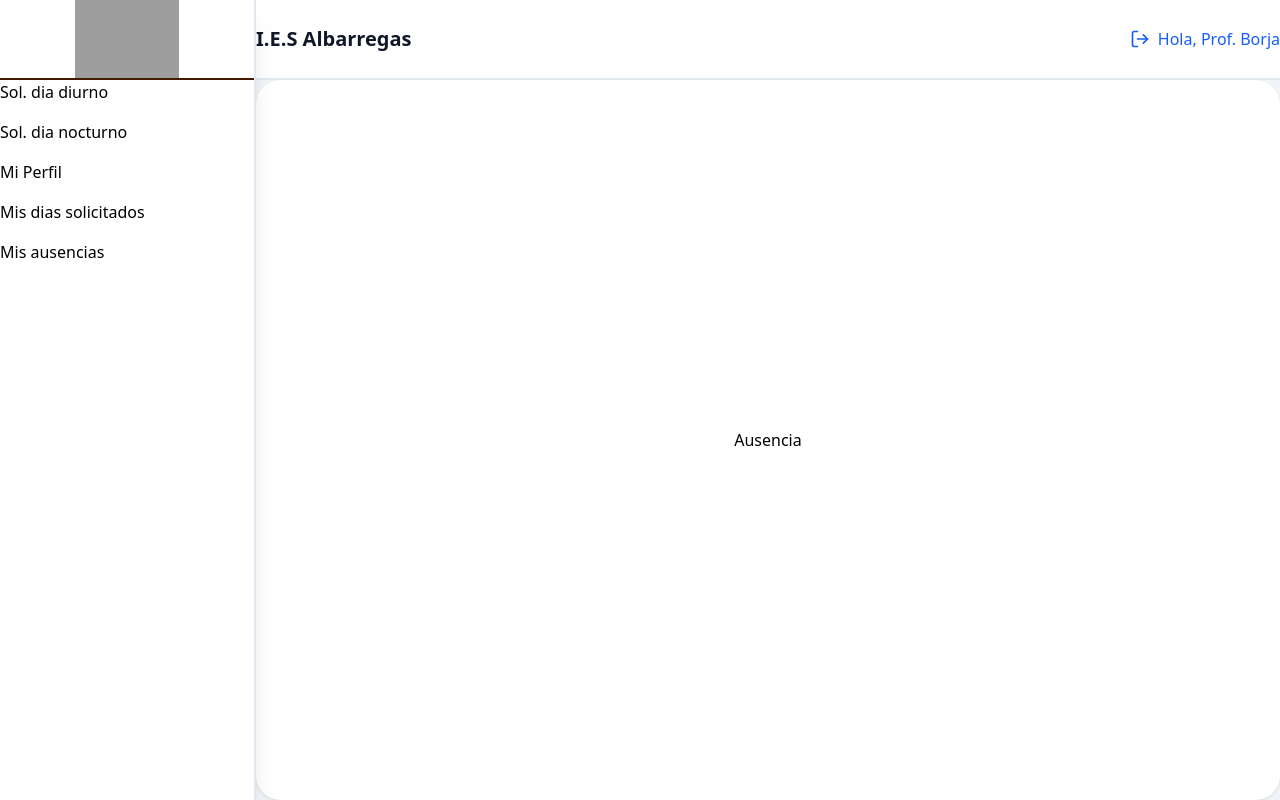
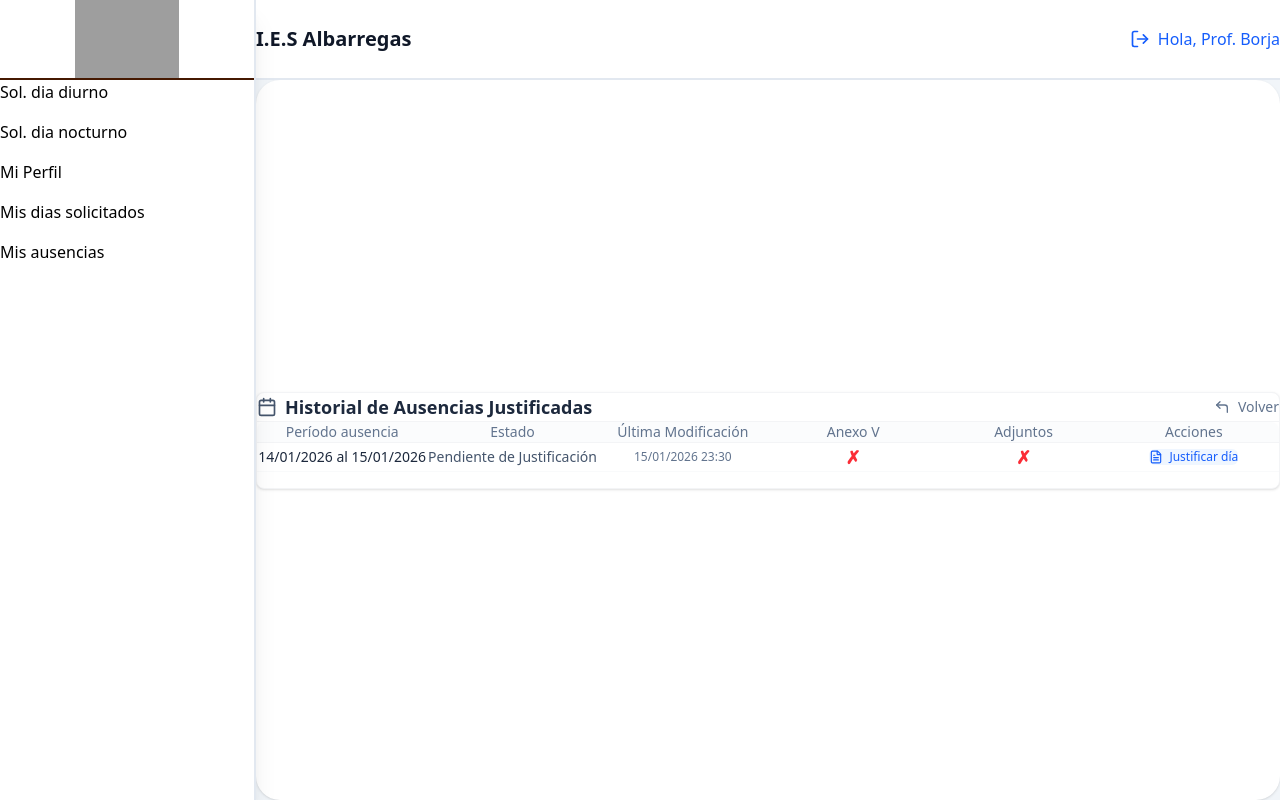
Before and after one commit to AlbertoKimi/ClickPermiso, a React (Vite) app in the folder Click-Permiso/: page /ausencia in a window 1280 px wide. Built offline with nearby package versions, Linux system fonts and the light colour scheme; grey boxes are pictures that could not be loaded.

Commit message:
Tabla de ausencias.

```diff
--- /dev/null
+++ b/Click-Permiso/src/componentes/HistorialAusencias.tsx
@@ -0,0 +1,60 @@
+import { Calendar, CornerUpLeft, FileText } from 'lucide-react';
+import { NavLink } from 'react-router-dom';
+
+export const HistorialAusencias = () => {
+    return (
+        <div className="bg-white rounded-lg shadow-sm w-full mx-auto border border-gray-100 p-6">
+
+            <div className="flex justify-between items-center mb-6 border-b pb-4 border-gray-100">
+                <div className="flex items-center gap-2 text-slate-800">
+                    <Calendar className="h-5 w-5 text-slate-600" />
+                    <h2 className="text-lg font-bold">Historial de Ausencias Justificadas</h2>
+                </div>
+
+                <NavLink to="/perfil" className="flex items-center gap-2 text-sm text-slate-500 hover:text-slate-800 transition-colors">
+                    <CornerUpLeft className="h-4 w-4" />
+                    Volver
+                </NavLink>
+            </div>
+
+            <div className="grid grid-cols-6 text-sm text-slate-500 font-medium py-3 border-b border-gray-100 text-center bg-slate-50/50 rounded-t-lg">
+                <div className="col-span-1">Período ausencia</div>
+                <div className="col-span-1">Estado</div>
+                <div className="col-span-1">Última Modificación</div>
+                <div className="col-span-1">Anexo V</div>
+                <div className="col-span-1">Adjuntos</div>
+                <div className="col-span-1">Acciones</div>
+            </div>
+
+            <div className="grid grid-cols-6 items-center text-sm py-4 border-b border-gray-50 hover:bg-slate-50 transition-colors text-center">
+                <div className="col-span-1 font-medium text-slate-800">
+                    14/01/2026 al 15/01/2026
+                </div>
+                <div className="col-span-1 text-slate-600">
+                    Pendiente de Justificación
+                </div>
+                <div className="col-span-1 text-slate-500 text-xs">
+                    15/01/2026 23:30
+                </div>
+
+                <div className="col-span-1 flex justify-center">
+                    <span className="text-red-500 font-bold text-lg select-none">✗</span>
+                </div>
+
+                <div className="col-span-1 flex justify-center">
+                    <span className="text-red-500 font-bold text-lg select-none">✗</span>
+                </div>
+
+                <div className="col-span-1 flex justify-center">
+                    <button className="flex items-center gap-1.5 bg-blue-50 text-blue-600 px-3 py-1.5 rounded-md text-xs font-medium hover:bg-blue-100 transition-colors">
+                        <FileText className="h-3.5 w-3.5" />
+                        Justificar día
+                    </button>
+                </div>
+            </div>
+
+            <div className="h-4"></div>
+
+        </div>
+    );
+};
--- a/Click-Permiso/src/pages/ausencia.tsx
+++ b/Click-Permiso/src/pages/ausencia.tsx
@@ -1,5 +1,7 @@
-export const Ausencia = () =>(
+import { HistorialAusencias } from "../componentes/HistorialAusencias";
+
+export const Ausencia = () => (
     <>
-        <h2>Ausencia</h2>
+        <HistorialAusencias />
     </>
 )
```
